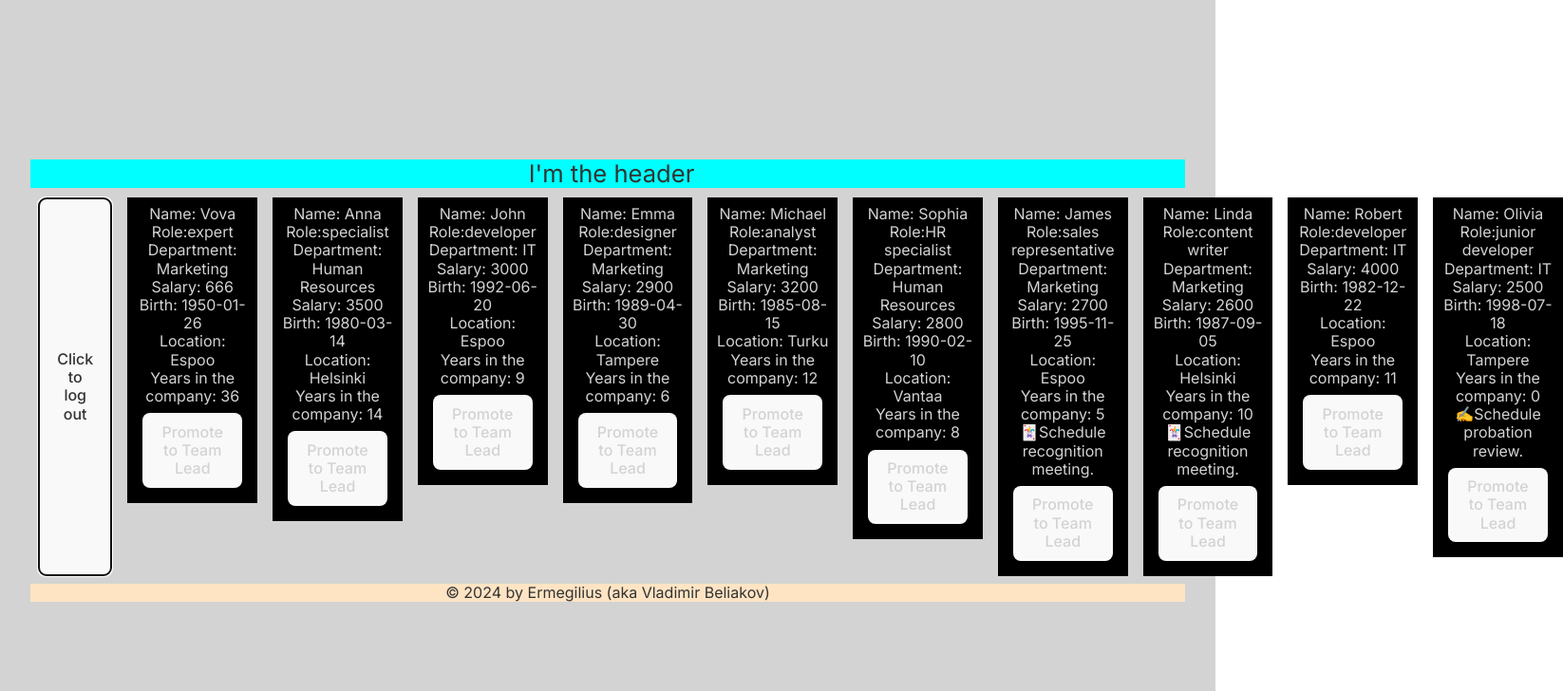
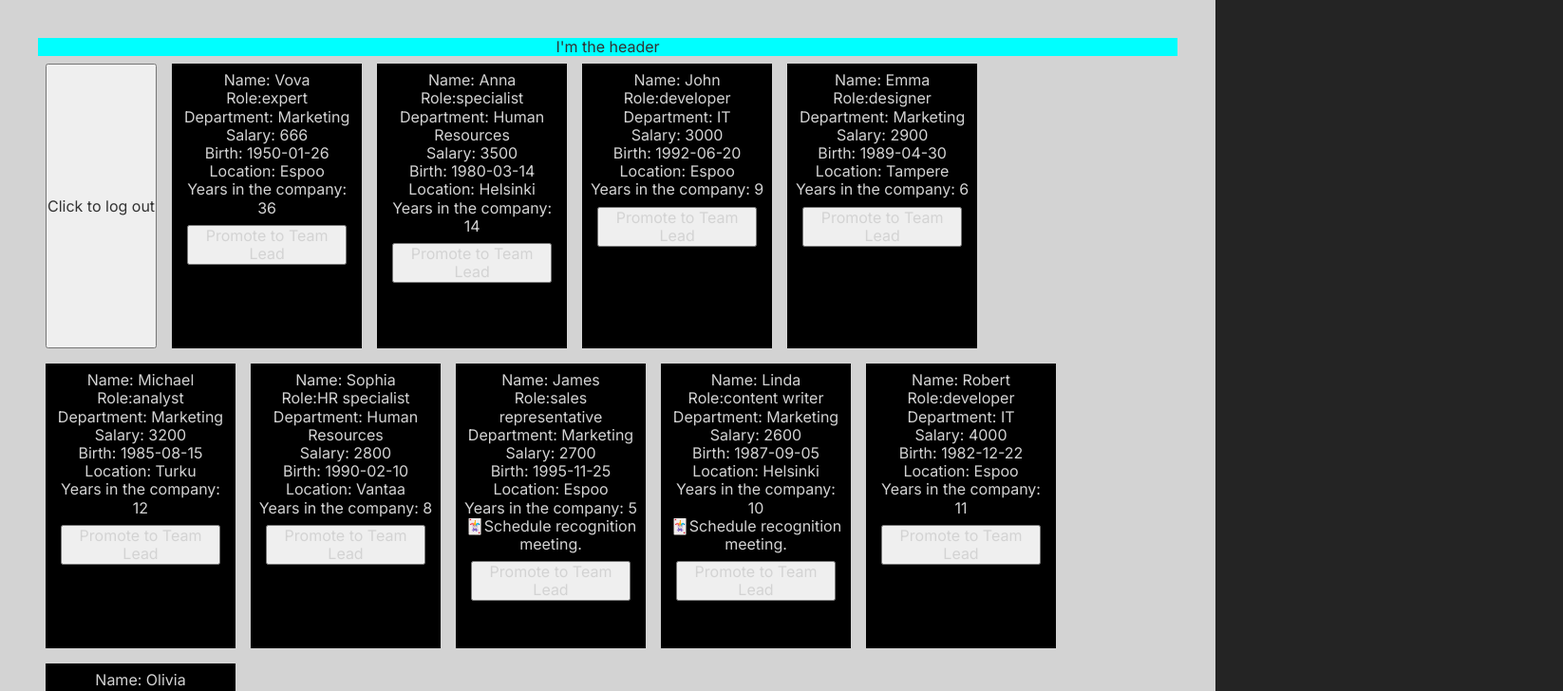
Before and after one commit to Ermegilius/reactOR, a React (Vite) app: page / in a window 1280 px wide. Both pictures are taken after a click on the button "Click to log in". Shown: the top 728 px of the page at 95% size, 1646 px wide, since content can reach past the window. Built offline with nearby package versions, Linux system fonts and the light colour scheme.

Commit message:
update: styles a little bit. Make it at least readable

```diff
--- a/src/components/EmployeeCard.css
+++ b/src/components/EmployeeCard.css
@@ -2,7 +2,7 @@
  background-color: black;
  color: #d3d3d3;
  width: 200px;
- height: 100%;
+ height: 300px;
  margin: .5rem;
  padding: .5rem;
 }
--- a/src/components/Footer.css
+++ b/src/components/Footer.css
@@ -1,4 +1,3 @@
 footer {
     background-color: bisque;
-    margin-bottom: auto;
 }
--- a/src/index.css
+++ b/src/index.css
@@ -13,30 +13,6 @@
   line-height: 1.2;
 }
 
-main {
-  display: flex;
-}
-
-h1 {
-  font-size: 1.6rem;
-  margin-top: .1rem;
-  margin-bottom: .1rem;
-  margin-left: .5rem;
-}
-
-h2 {
-  font-size: 1.3rem;
-  margin-top: .2rem;
-  margin-bottom: .1rem;
-}
-
-h3 {
-  font-size: 1.1rem;
-  margin-top: .3rem;
-  margin-bottom: .1rem;
-  text-align: center;
-}
-
 :root {
   font-family: Inter, system-ui, Avenir, Helvetica, Arial, sans-serif;
   line-height: 1.5;
@@ -50,58 +26,21 @@
   text-rendering: optimizeLegibility;
   -webkit-font-smoothing: antialiased;
   -moz-osx-font-smoothing: grayscale;
-
-  display: flex;
-  align-items: center;
-  justify-content: center;
-  justify-items: center;
-}
-
-a {
-  font-weight: 500;
-  color: #646cff;
-  text-decoration: inherit;
-}
-a:hover {
-  color: #535bf2;
 }
 
 body {
-  margin: 0;
-  display: flex;
-  place-items: center;
-  min-width: 320px;
-  min-height: 100vh;
+  padding: .5rem;
+  height: 100%;
 }
 
-button {
-  border-radius: 8px;
-  border: 1px solid transparent;
-  padding: 0.6em 1.2em;
-  font-size: 1em;
-  font-weight: 500;
-  font-family: inherit;
-  background-color: #1a1a1a;
-  cursor: pointer;
-  transition: border-color 0.25s;
-}
-button:hover {
-  border-color: #646cff;
-}
-button:focus,
-button:focus-visible {
-  outline: 4px auto -webkit-focus-ring-color;
+#root{
+  display: flex;
+  flex-direction: column;
+  justify-content: space-between;
+  height: 100%;
 }
 
-@media (prefers-color-scheme: light) {
-  :root {
-    color: #213547;
-    background-color: #ffffff;
-  }
-  a:hover {
-    color: #747bff;
-  }
-  button {
-    background-color: #f9f9f9;
-  }
+main {
+  display: flex;
+  flex-wrap: wrap;
 }
```
